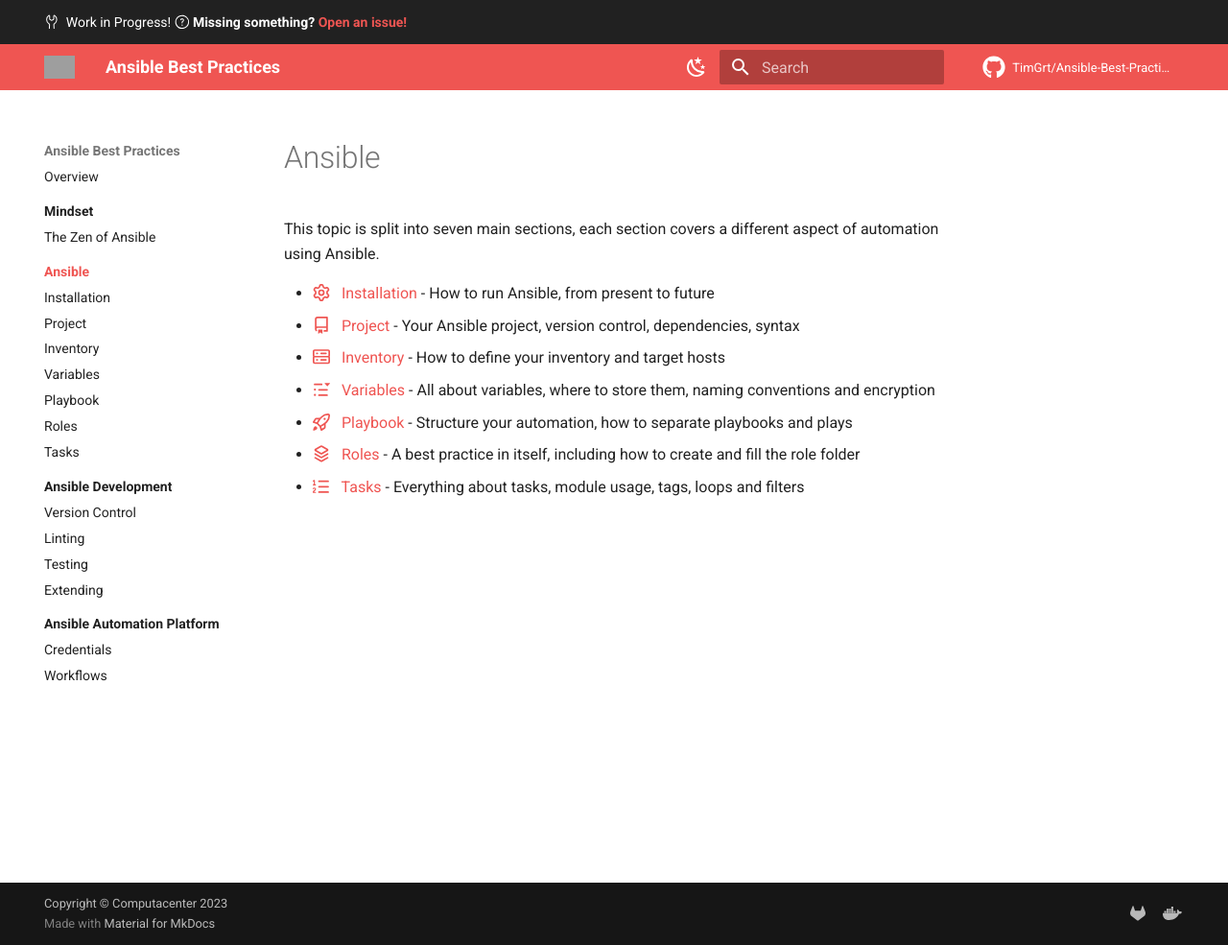
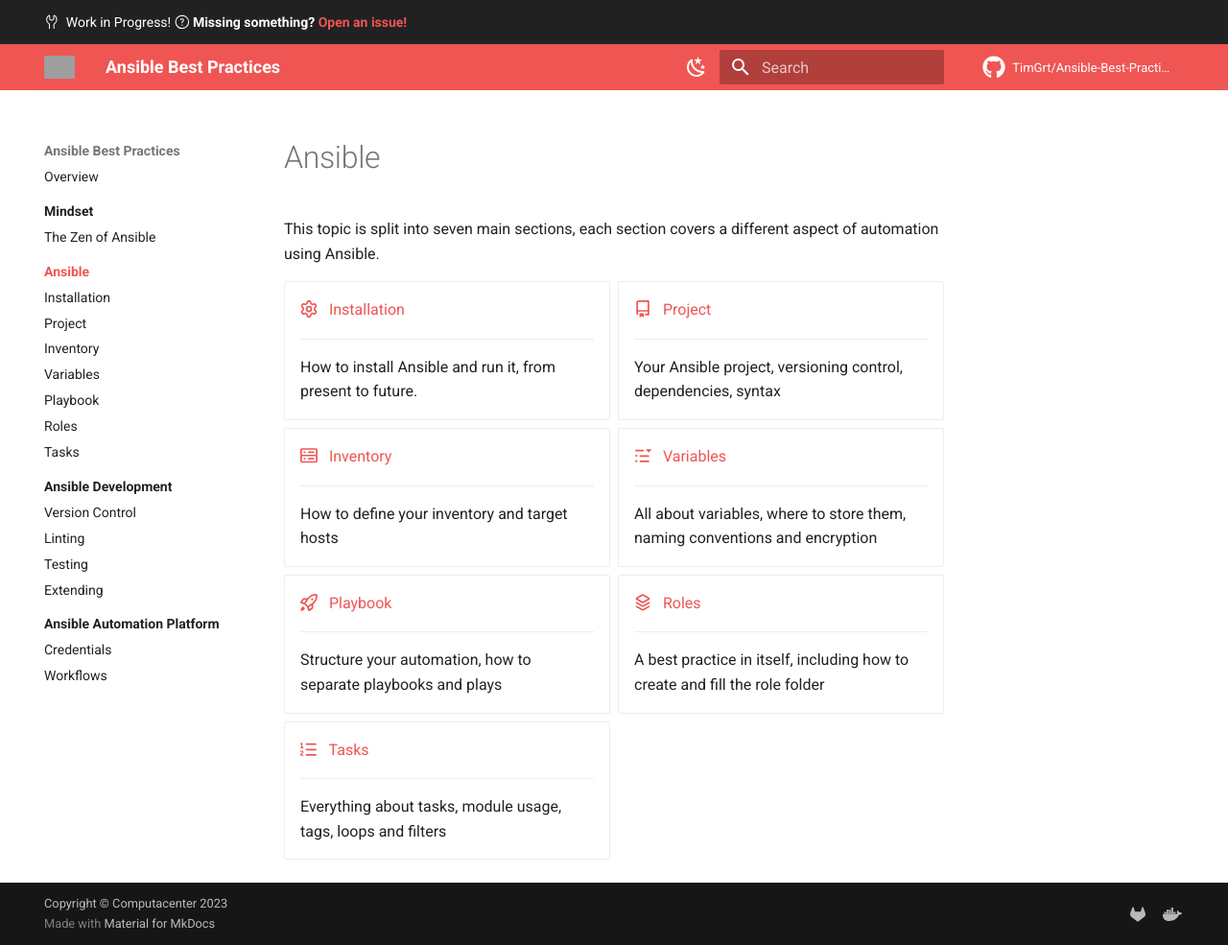
Before and after one commit to TimGrt/Ansible-Best-Practices, an MkDocs documentation site: the page built from docs/ansible/index.md, in a window 1280 px wide and 985 px high. Shown: the whole window at 96% size. Built offline with MkDocs 1.6.1 and Material for MkDocs 9.7.7, drawn with Linux system fonts in a browser that asks for light colours; plug-ins that fetch from the network failed and are left out; comment, search, counter and statistics services are not loaded; grey boxes are pictures that could not be loaded.

Commit message:
Updated config files after adding plugin and card grids. Disabled dependency dashboard of renovate bot.

```diff
--- a/.markdownlint.yml
+++ b/.markdownlint.yml
@@ -8,7 +8,7 @@
 
 # MD033/no-inline-html - Inline HTML
 MD033:
-  allowed_elements: [nobr, figure, figcaption]
+  allowed_elements: [div, nobr, figure, figcaption]
 
 # MD038/no-space-in-code - Spaces inside code span elements
 MD038: false
--- a/docs/ansible/index.md
+++ b/docs/ansible/index.md
@@ -2,10 +2,41 @@
 
 This topic is split into seven main sections, each section covers a different aspect of automation using Ansible.
 
-* [:octicons-gear-16: &nbsp; Installation](installation.md) - How to run Ansible, from present to future
-* [:octicons-repo-16: &nbsp; Project](project.md) - Your Ansible project, version control, dependencies, syntax
-* [:octicons-server-16: &nbsp; Inventory](inventory.md) - How to define your inventory and target hosts
-* [:octicons-multi-select-16: &nbsp; Variables](variables.md) - All about variables, where to store them, naming conventions and encryption
-* [:octicons-rocket-16: &nbsp; Playbook](playbook.md) - Structure your automation, how to separate playbooks and plays
-* [:octicons-stack-16: &nbsp; Roles](roles.md) - A best practice in itself, including how to create and fill the role folder
-* [:octicons-list-ordered-16: &nbsp; Tasks](tasks.md) - Everything about tasks, module usage, tags, loops and filters
+<div class="grid cards" markdown>
+
+* [:octicons-gear-16: &nbsp; Installation](installation.md)
+
+    ---
+    How to install Ansible and run it, from present to future.
+
+* [:octicons-repo-16: &nbsp; Project](project.md)
+
+    ---
+    Your Ansible project, versioning control, dependencies, syntax
+
+* [:octicons-server-16: &nbsp; Inventory](inventory.md)
+
+    ---
+    How to define your inventory and target hosts
+
+* [:octicons-multi-select-16: &nbsp; Variables](variables.md)
+
+    ---
+    All about variables, where to store them, naming conventions and encryption
+
+* [:octicons-rocket-16: &nbsp; Playbook](playbook.md)
+
+    ---
+    Structure your automation, how to separate playbooks and plays
+
+* [:octicons-stack-16: &nbsp; Roles](roles.md)
+
+    ---
+    A best practice in itself, including how to create and fill the role folder
+
+* [:octicons-list-ordered-16: &nbsp; Tasks](tasks.md)
+
+    ---
+    Everything about tasks, module usage, tags, loops and filters
+
+</div>
--- a/mkdocs.yml
+++ b/mkdocs.yml
@@ -58,7 +58,9 @@
       enabled: !ENV [ENABLED_GIT_REVISION_DATE, True]
       fallback_to_build_date: true
       locale: en
+  - privacy
   - print-site:
+    # This plugin should always defined as the last one
       add_cover_page: true
       add_print_site_banner: true
       cover_page_template: "docs/assets/pdf/cover-page.tpl"
```
Also changed, not shown: docs/automation-platform/index.md (+13 -2 lines), docs/development/index.md (+23 -4 lines), docs/index.md (+11 -2 lines), 2 other files.
